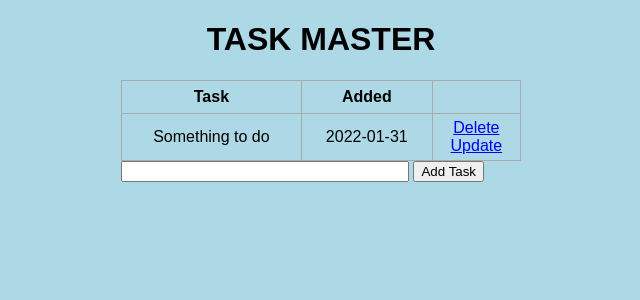
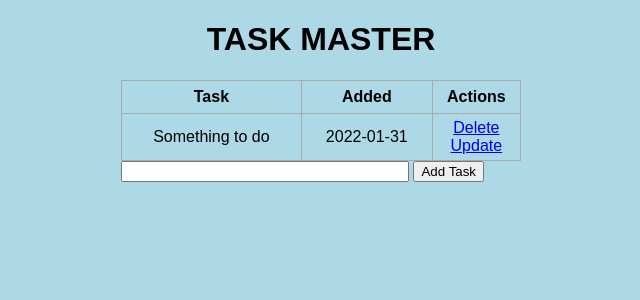
Before and after one commit to limonatasuyu/Todo_app_Flask, a Flask app: page / in a window 1280 px wide. Shown: the top 300 px of the page, without its empty margins (319-959 px from the left). Run offline with Flask 2, Linux system fonts and the light colour scheme; data comes from the database, SQL or seed files in the repository.

Commit message:
Update index.html

```diff
--- a/templates/index.html
+++ b/templates/index.html
@@ -20,6 +20,7 @@
 			<!-- <th> tags for specifying data's type to the user -->
 			<th>Task</th>
 			<th>Added</th>
+			<th>Actions</th>
 		</tr>
 		<!-- Rows for each task and datas to show for each row -->
 		{% for task in tasks %} {# For each task in database there is gonna be new row and data to show the user #}
```
